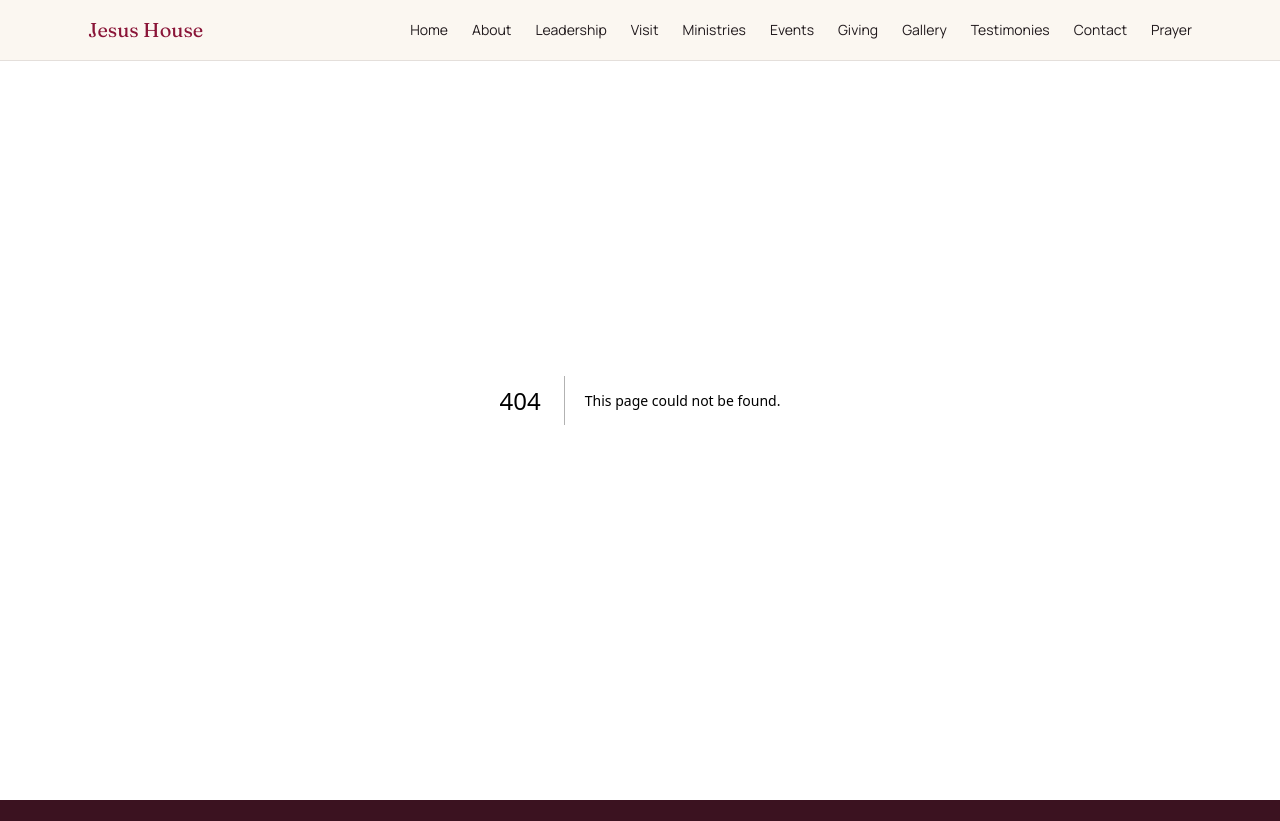
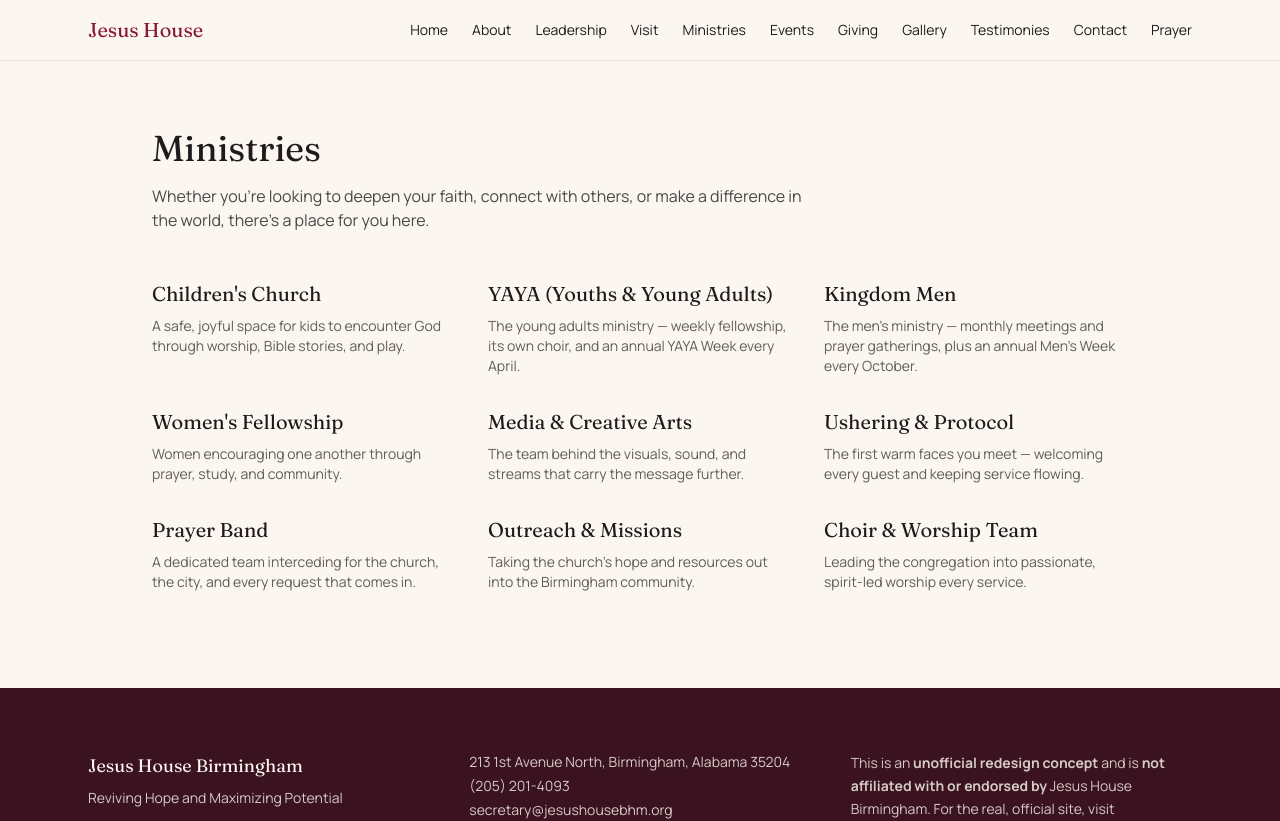
Before and after one commit to ezekielologunde/jesus-house-birmingham-concept, a Next.js app: page /ministries in a window 1280 px wide. Before the commit this address had no page. Shown: the top 821 px of the page. Built offline with nearby package versions, Linux system fonts and the light colour scheme.

Commit message:
feat: add Ministries page

```diff
--- /dev/null
+++ b/app/ministries/page.jsx
@@ -0,0 +1,29 @@
+import { ministries } from "@/lib/content/ministries";
+import { Reveal } from "@/components/ui/Reveal";
+
+export const metadata = {
+  title: "Ministries | Jesus House Birmingham (Unofficial Concept)",
+};
+
+export default function Ministries() {
+  return (
+    <main className="px-6 pt-32 pb-24 max-w-5xl mx-auto">
+      <Reveal>
+        <h1 className="font-display text-4xl mb-4">Ministries</h1>
+        <p className="font-body text-ink/80 max-w-2xl mb-12">
+          Whether you&rsquo;re looking to deepen your faith, connect with others, or make a
+          difference in the world, there&rsquo;s a place for you here.
+        </p>
+      </Reveal>
+
+      <div className="grid gap-8 md:grid-cols-3">
+        {ministries.map((m, i) => (
+          <Reveal key={m.id} delay={i * 60}>
+            <h2 className="font-display text-xl mb-2">{m.name}</h2>
+            <p className="font-body text-sm text-ink/70">{m.description}</p>
+          </Reveal>
+        ))}
+      </div>
+    </main>
+  );
+}
```
Also changed, not shown: 1 other file (tests, documents, lock files or other folders).
